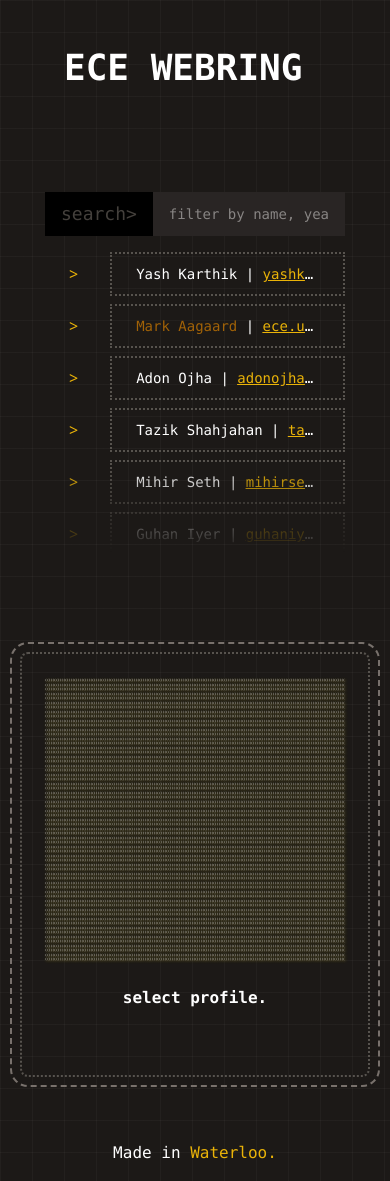
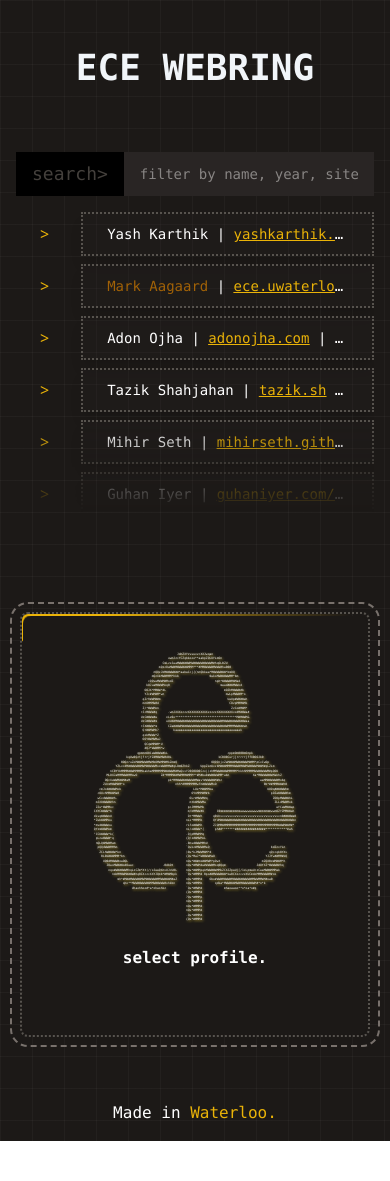
Before and after one commit to roozbehali/ece_webring, a Next.js app: page / in a window 390 px wide. After the commit the page ends 1141 px from the top, so only its background shows below. Built offline with nearby package versions, Linux system fonts and the light colour scheme; a web font is replaced by a local one.

Commit message:
Responsive fixes and portrat glow effect

```diff
--- a/src/components/layouts/ASCIIText.jsx
+++ b/src/components/layouts/ASCIIText.jsx
@@ -13,9 +13,9 @@ function useWindowSize() {
         height: window.innerHeight,
       });
     }
-    window.addEventListener("resize", handleResize);
+    window.addEventListener('resize', handleResize);
     handleResize(); // Initialize size immediately
-    return () => window.removeEventListener("resize", handleResize);
+    return () => window.removeEventListener('resize', handleResize);
   }, []);
 
   return windowSize;
@@ -28,7 +28,6 @@ const AsciiArtConverter = ({ imagePath }) => {
   const MAXIMUM_HEIGHT = height * 0.075; // Adjusted for responsiveness
   const canvasRef = useRef(null);
   const [asciiArt, setAsciiArt] = useState('');
-  console.log(MAXIMUM_WIDTH, MAXIMUM_HEIGHT)
 
   const toGrayScale = (r, g, b) => 0.21 * r + 0.72 * g + 0.07 * b;
 
@@ -54,7 +53,7 @@ const AsciiArtConverter = ({ imagePath }) => {
       imageData.data[i] =
         imageData.data[i + 1] =
         imageData.data[i + 2] =
-        grayScale;
+          grayScale;
       grayScales.push(grayScale);
     }
 
@@ -134,7 +133,8 @@ const AsciiArtConverter = ({ imagePath }) => {
     processImage();
   }, [imagePath, MAXIMUM_WIDTH, MAXIMUM_HEIGHT]); // Effect runs whenever imagePath changes
 
-  const letters = '$@B%8&WM#*oahkbdpqwmZO0QLCJUYXzcvunxrjft/|()1{}[]?-_+~<>i!lI;:,"^`\'. ';
+  const letters =
+    ' $@B%8&WM#*oahkbdpqwmZO0QLCJUYXzcvunxrjft/|()1{}[]?-_+~<>i!lI;:,"^`\'.';
   let isAnimating = false;
   const changeText = (event) => {
     if (isAnimating) return;
@@ -156,13 +156,13 @@ const AsciiArtConverter = ({ imagePath }) => {
       }
 
       event.target.innerText = newText.join('');
-      iterations += 250;
+      iterations += 200;
       //iterations += Math.floor(Math.random() * 1000); // Increase this to change more characters at a time
       if (iterations >= originalText.length) {
         clearInterval(interval);
         isAnimating = false;
       }
-    }, 25); // Decrease this to make it go faster
+    }, 20); // Decrease this to make it go faster
   };
 
   return (
--- a/src/components/layouts/Image.jsx
+++ b/src/components/layouts/Image.jsx
@@ -6,6 +6,7 @@ import AsciiArtConverter from './ASCIIText';
 const Image = () => {
   const { memberItem } = useMember();
   let firstName = memberItem.name.split(' ')[0].toLowerCase() // to get image
+  if (firstName === 'select') firstName = 'ece';
 
   const shortenURL = (url) => {
     if (typeof url !== 'string') {
@@ -17,8 +18,8 @@ const Image = () => {
   };
 
   return (
-    <div className="min-w-[350px] max-w-[350px] min-h-[425px] flex flex-col items-center gap-4 px-4 pt-6 font-mono text-white border-2 border-dotted rounded-lg outline outline-2 outline-offset-8 outline-stone-500 outline-dashed border-stone-600">
-      <div className='px-4 pb-8 space-y-6'>
+    <div className="relative portrait z-10 overflow-clip min-w-[350px] max-w-[350px] min-h-[425px] flex flex-col items-center gap-4 px-4 pt-6 font-mono text-white border-2 border-dotted rounded-lg outline-2 outline-offset-8 outline-stone-500 outline-dashed border-stone-600">
+      <div className='px-4 pb-8 space-y-6 '>
         <AsciiArtConverter imagePath={`/people/${firstName}.png`} />
         <div className="text-center">
           <p className="font-bold">{memberItem.name} </p>
--- a/src/components/layouts/Navbar.jsx
+++ b/src/components/layouts/Navbar.jsx
@@ -17,10 +17,10 @@ export default function Navbar() {
   };
 
   return (
-    <nav className="flex flex-row justify-start">
+    <nav className="flex flex-row justify-center lg:justify-start">
       <p
         onMouseOver={changeText}
-        className="font-mono text-4xl font-bold text-white"
+        className="font-mono text-4xl font-bold text-center text-secondary"
         data-value="ECE WEBRING"
       >
         ECE WEBRING
--- a/src/components/layouts/Search.jsx
+++ b/src/components/layouts/Search.jsx
@@ -42,10 +42,9 @@ const Search = () => {
     return url.replace(/(^\w+:|^)\/\/(www\.)?/, '');
   };
 
-
   return (
     // wrapper div
-    <section className="grid max-w-[600px] min-w-[300px] h-full w-full space-y-4 pt-10">
+    <section className="grid max-w-[600px] min-w-[300px] h-full w-full space-y-4">
       {/* search bar */}
       <div className="flex flex-row-reverse items-stretch font-mono text-lg text-secondary max-h-[44px] min-w-full">
         <Input
@@ -69,18 +68,24 @@ const Search = () => {
               <li
                 onPointerOver={() => setMemberItem(member.item)}
                 key={index}
-                className="px-6 py-2.5 font-mono text-sm border-2 border-dotted border-stone-600 hover:bg-stone-800 hover:cursor-crosshair w-full truncate"
+                className="shadow-lg px-6 py-2.5 backdrop-blur-3xl bg-stone-800/20 font-mono text-sm border-2 border-dotted border-stone-600 hover:bg-stone-800/80 hover:cursor-crosshair w-full truncate transition duration-100"
               >
+                {/* Name */}
                 <span className={member.item.legacy ? 'text-yellow-700' : ''}>
                   {member.item.name}
                 </span>
-                &nbsp;|&nbsp;
+                &nbsp;|
+                {/* Website link */}
+                &nbsp;
                 <span className="text-yellow-500 underline transition duration-200 hover:text-yellow-600/40">
                   <a href={member.item.siteURL} target="_blank">
                     {shortenURL(member.item.siteURL)}
                   </a>
                 </span>
-                &nbsp;{!member.item.legacy ? '|' : ''} {member.item.year}
+                {/* Year */}
+                &nbsp;{!member.item.legacy ? '|' : ' '}
+                &nbsp;
+                <span className="opacity-60">{member.item.year}</span>
               </li>
             </div>
           );
--- a/src/pages/index.jsx
+++ b/src/pages/index.jsx
@@ -10,15 +10,20 @@ const source_code_pro = Source_Code_Pro({ subsets: ['latin'] });
 export default function Home() {
   return (
     <>
-      <div className="inset-0 bg-[linear-gradient(to_right,#80808012_1px,transparent_1px),linear-gradient(to_bottom,#80808012_1px,transparent_1px)] bg-[size:32px_32px]
-                      space-y-16 pt-12 px-16 min-h-screen min-w-screen bg-stone-900 flex flex-col justify-between hover:cursor-cell">
+      <div
+        className="inset-0 bg-[linear-gradient(to_right,#80808012_1px,transparent_1px),linear-gradient(to_bottom,#80808012_1px,transparent_1px)] bg-[size:32px_32px]
+                      space-y-16 pt-12 px-4 md:px-16 min-h-screen min-w-screen bg-stone-900 flex flex-col justify-between hover:cursor-cell"
+      >
         <Head>
           <title>ECE Webring</title>
           <link rel="shortcut icon" href="/ece_ascii.svg"></link>
         </Head>
         <Navbar />
 
-        <main className="flex flex-row justify-center gap-[100px] flex-wrap h-min !mt-18">
+        <main
+          className="flex items-center flex-col justify-center gap-[100px] h-min !mt-18
+                     lg:items-start lg:flex-row "
+        >
           <Search />
           <Image />
         </main>
--- a/src/styles/globals.css
+++ b/src/styles/globals.css
@@ -85,11 +85,11 @@
 @layer utilities {
   ul {
     --mask: linear-gradient(
-        to bottom,
-        rgba(0,0,0,0) 0%,   /* Start fully transparent */
-        rgba(0,0,0,1) 0%,  /* Transition to fully opaque */
-        rgba(0,0,0,1) 70%,  /* Stay opaque */
-        rgba(0,0,0,0) 100%  /* End fully transparent */
+      to bottom,
+      rgba(0, 0, 0, 0) 0%,
+      /* Start fully transparent */ rgba(0, 0, 0, 1) 0%,
+      /* Transition to fully opaque */ rgba(0, 0, 0, 1) 70%,
+      /* Stay opaque */ rgba(0, 0, 0, 0) 100% /* End fully transparent */
     );
 
     -webkit-mask: var(--mask);
@@ -99,4 +99,10 @@
   ::selection {
     background-color: grey;
   }
+  .portrait::before {
+    @apply content-[''] absolute bg-[conic-gradient(#eab308_20deg,transparent_80deg)] h-[150%] aspect-square -z-50 -top-1/4  animate-fullSpin;
+  }
+  .portrait::after {
+    @apply content-[''] absolute rounded-lg bg-stone-900 backdrop-blur-3xl h-[calc(100%-2px)] w-[calc(100%-2px)] -z-40 top-1/2 left-1/2 -translate-x-1/2 -translate-y-1/2;
+  }
 }
--- a/tailwind.config.js
+++ b/tailwind.config.js
@@ -71,11 +71,16 @@ module.exports = {
         "accordion-up": {
           from: { height: "var(--radix-accordion-content-height)" },
           to: { height: "0" },
-        },
+        }, fullSpin: {
+          '100%': {
+            transform: 'rotate(-360deg)'
+          }
+        }
       },
       animation: {
         "accordion-down": "accordion-down 0.2s ease-out",
         "accordion-up": "accordion-up 0.2s ease-out",
+        "fullSpin": "fullSpin 5s linear infinite"
       },
     },
   },
```
Also changed, not shown: public/people/ece.png (added).
